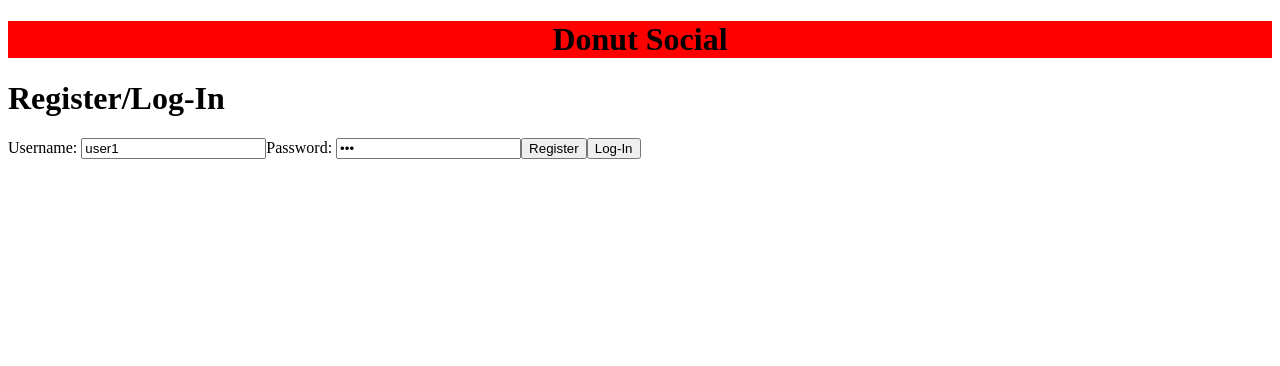
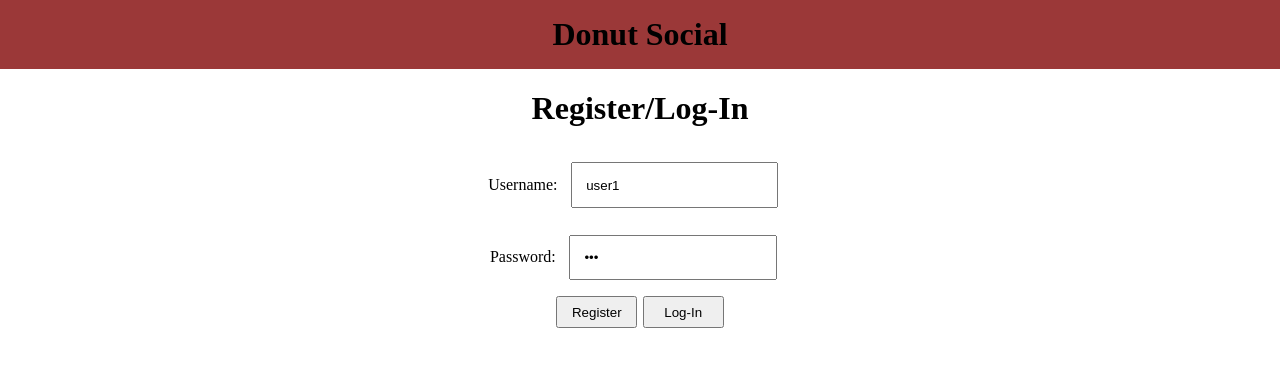
Before and after one commit to evancunningham369/DonutSocial, a React (Vite) app in the folder vite-donut-social-app/: page / in a window 1280 px wide. Shown: the top 366 px of the page. Built offline with nearby package versions, Linux system fonts and the light colour scheme.

Commit message:
Add css styles to register page

```diff
--- /dev/null
+++ b/vite-donut-social-app/css/styles.css
@@ -0,0 +1,58 @@
+body, html{
+    margin: 0px;
+    padding: 0px;
+}
+
+body{
+    height: 100vh;
+    position: relative;
+}
+
+#header{
+    margin: 0px;
+    background-color: rgb(155, 56, 56);
+    padding: .5em;
+    text-align: center;
+}
+
+.page{
+    height: 100vh;
+    position: relative;
+}
+#register-response{
+    color: red;
+}
+
+.register-form{
+    position: absolute;
+    left: 35%;
+    right: 35%;
+    top: 0;
+    bottom: 50%;
+}
+
+#register-title{
+    text-align: center;
+}
+
+.register-field{
+    display: flex;
+    flex-direction: column;
+    align-items: center;
+}
+.register-field input{
+    padding: 1em;
+    margin: 1em;
+}
+
+#submit-buttons{
+    display: flex;
+    width: 45%;
+    justify-content: space-between;
+}
+
+#submit-buttons button{
+    flex: 1;
+    margin: .2em;
+    padding: .5em;
+}
--- a/vite-donut-social-app/index.html
+++ b/vite-donut-social-app/index.html
@@ -4,7 +4,7 @@
     <meta charset="UTF-8" />
     <link rel="icon" type="image/svg+xml" href="/vite.svg" />
     <meta name="viewport" content="width=device-width, initial-scale=1.0" />
-
+    <link rel="stylesheet" href="css/styles.css">
     <title>DonutSocial</title>
   </head>
   <body>
--- a/vite-donut-social-app/src/App.tsx
+++ b/vite-donut-social-app/src/App.tsx
@@ -7,7 +7,7 @@ import {BrowserRouter, Routes, Route } from 'react-router-dom';
 
 function App() {
     return (
-      <div>
+      <>
         <Header />
       <BrowserRouter>
           <Routes>
@@ -16,7 +16,7 @@ function App() {
             <Route path="/profile" element={<Profile/>}/>
           </Routes>
       </BrowserRouter>
-      </div>
+      </>
     );
   }
 
--- a/vite-donut-social-app/src/Header.tsx
+++ b/vite-donut-social-app/src/Header.tsx
@@ -1,6 +1,6 @@
 function Header(){
     return (
-        <h1 style={{backgroundColor: 'red', width: '100%', textAlign: 'center'}}>Donut Social</h1>
+        <h1 id="header">Donut Social</h1>
     )
 }
 
--- a/vite-donut-social-app/src/Post.tsx
+++ b/vite-donut-social-app/src/Post.tsx
@@ -44,7 +44,7 @@ function Post(props){
     }
 
     return (
-        <>
+        <div className='post'>
             <hr className='solid'/>
             <Link to='/profile' state={{userId: userIdPoster ,profilePicture: postProfilePic}}>
                 <img style={{display: 'inline',width: '25px', height: '25px'}} src={postProfilePic} alt="post profile picture" />
@@ -54,7 +54,7 @@ function Post(props){
             <p>{post_datetime}</p>
             <button onClick={handleLike}>{likeText}</button>
             {postByCurrentUser && (<button onClick={deletePost}>Delete Post</button>)}
-        </>
+        </div>
     );
 }
 
--- a/vite-donut-social-app/src/Register.tsx
+++ b/vite-donut-social-app/src/Register.tsx
@@ -29,18 +29,25 @@ function Register() {
   }
 
   return (
-    <>
-    <h1>Register/Log-In</h1>
-    <h2>{serverResponse}</h2>
-      <form action="" onSubmit={handleSubmit}>
-        <label htmlFor="">Username: </label>
-        <input name='username' defaultValue='user1' type="text" />
-        <label htmlFor="">Password: </label>
-        <input name='password' defaultValue='123' type="password" />
-        <button name='register' type='submit' onClick={(e) => setButtonClicked(e.target.name)}>Register</button>
-        <button name='login' type='submit' onClick={(e) => setButtonClicked(e.target.name)}>Log-In</button>
-      </form>
-    </>
+    <div className="page">
+      <div className='register-form'>
+        <h1 id='register-title'>Register/Log-In</h1>
+          <form className='register-field' action="" onSubmit={handleSubmit}>
+            <label id='username' htmlFor="username">Username:
+              <input name='username' defaultValue='user1' type="text" />
+            </label>
+            <label id='password' htmlFor="password">Password:
+              <input name='password' defaultValue='123' type="password" />
+            </label>
+            <div id="submit-buttons">
+              <button name='register' type='submit' onClick={(e) => setButtonClicked(e.target.name)}>Register</button>
+              <button name='login' type='submit' onClick={(e) => setButtonClicked(e.target.name)}>Log-In</button>
+            </div>
+            <h2 id='register-response'>{serverResponse}</h2>
+          </form>
+      </div>
+    </div>
+
   )
 }
 
```
